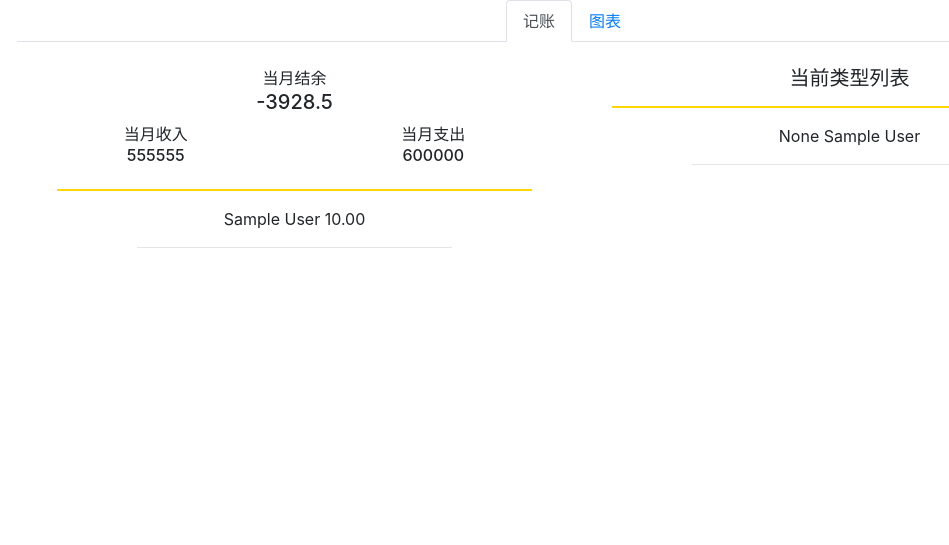
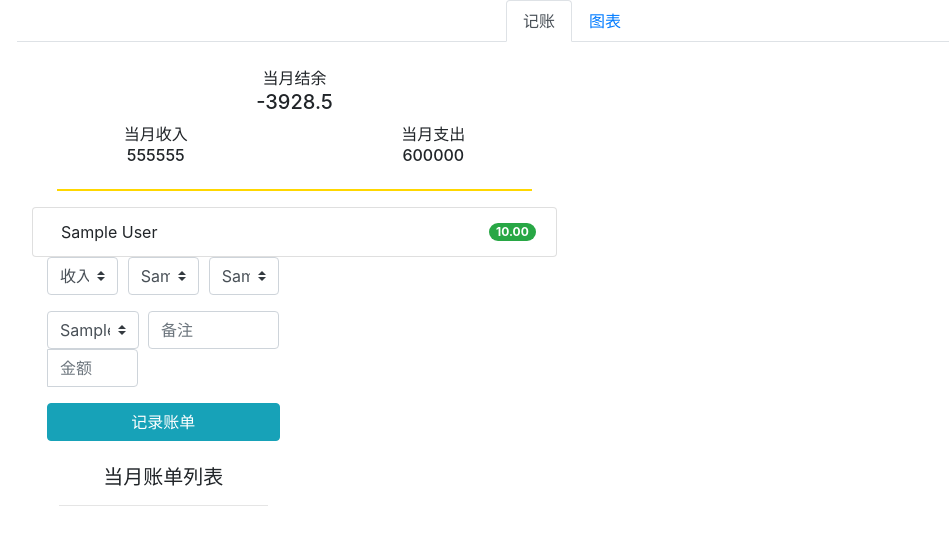
Before and after one commit to xiaohutuxian111/python_web, a Django app: page /accounting/ in a window 1280 px wide. Shown: the top 545 px of the page, without its empty margins (68-1017 px from the left). Run offline with Django 4.2, Linux system fonts and the light colour scheme; a user stored in the database is signed in; tables that the repository leaves empty hold one stand-in row (values such as "Sample post"); some libraries are stand-ins or nearby versions.

Commit message:
添加控件

```diff
--- a/djangoProject/rdie/accounting/models.py
+++ b/djangoProject/rdie/accounting/models.py
@@ -43,7 +43,7 @@ class Category(models.Model):
     category_type = models.CharField(choices=GATEGORY_TYPES, default=GATEGORY_TYPES[0][1], max_length=100)
 
     def __str__(self):
-        self.name
+        return  self.name
 
     class Meta:
         ordering = ['id']
--- a/djangoProject/rdie/accounting/views.py
+++ b/djangoProject/rdie/accounting/views.py
@@ -4,12 +4,18 @@ from .models import *
 
 
 def index(request):
-    # return render(request, 'accounting/index.html')
     all_accounts = Account.objects.all()
+    categories = Category.objects.all()
     sub_categories = SubGategory.objects.all()
+    currencies = Currency.objects.all()
+    ie_types = []
+    for t in Category.GATEGORY_TYPES:
+        ie_types.append(t[0])
     context = {
         'accounts': all_accounts,
-        'sub_categories': sub_categories
+        'categories': categories,
+        'sub_categories': sub_categories,
+        'currencies': currencies,
+        'ie_types': ie_types
     }
-    print(context)
     return render(request, 'accounting/index.html', context)
--- a/djangoProject/rdie/templates/accounting/index.html
+++ b/djangoProject/rdie/templates/accounting/index.html
@@ -3,9 +3,10 @@
 <html>
 <head>
     <meta charset="UTF-8">
-    <meta name="viewport" content="width=device-width, initial-scale=1" />
+    <meta name="viewport" content="width=device-width, initial-scale=1"/>
     <link href="https://cdn.jsdelivr.net/npm/bootstrap@4.5.3/dist/css/bootstrap.min.css" rel="stylesheet">
-    <link href="https://cdn.jsdelivr.net/npm/@fortawesome/fontawesome-free@5.15.1/css/fontawesome.min.css" rel="stylesheet">
+    <link href="https://cdn.jsdelivr.net/npm/@fortawesome/fontawesome-free@5.15.1/css/fontawesome.min.css"
+          rel="stylesheet">
     <script src="https://cdn.jsdelivr.net/npm/jquery@3.5.1/dist/jquery.min.js"></script>
     <script src="https://cdn.jsdelivr.net/npm/popper.js@1.16.1/dist/umd/popper.min.js"></script>
     <script src="https://cdn.jsdelivr.net/npm/bootstrap@4.5.3/dist/js/bootstrap.min.js"></script>
@@ -45,21 +46,65 @@
                     </div>
                     <hr width="90%" style="border:1px solid #FFD700;"/>
                     <div id="account-overview" align="center">
+                        <ul class="list-group">
                             {% for account in accounts %}
-                            <span>{{ account.name }}</span>
-                            <span>{{ account.amount }}</span>
-                            <hr width="60%"/>
+                            <li class="list-group-item d-flex justify-content-between align-items-center">
+                                {% if account.amount > 0 %}
+                                <span><i class="{{ account.icon }}"></i>&ensp;{{ account.name }}</span><span
+                                    class="badge badge-pill badge-success">{{ account.amount }}</span>
+                                {% else %}
+                                <span><i class="{{ account.icon }}"></i>&ensp;{{ account.name }}</span><span
+                                    class="badge badge-pill badge-danger">{{ account.amount }}</span>
+                                {% endif %}
+                            </li>
                             {% endfor %}
+                        </ul>
+                    </div>
+                    <div class="col-lg-6 mb-6" id="history-records-overview" align="center">
+                        <div class="form-row">
+                            <div class="col-md-4 mb-3">
+                                <select class="custom-select" id="ie-type-list">
+                                    {% for ie in ie_types %}
+                                    <option>{{ ie }}</option>
+                                    {% endfor %}
+                                </select>
+                            </div>
+                            <div class="col-md-4 mb-3">
+                                <select class="custom-select" id="category-list">
+                                    {% for c in categories %}
+                                    <option value="{{ c.id }}">{{ c.name }}</option>
+                                    {% endfor %}
+                                </select>
+                            </div>
+                            <div class="col-md-4 mb-3">
+                                <select class="custom-select" id="sub-category-list">
+                                    {% for sc in sub_categories %}
+                                    <option value="{{ sc.id }}">{{ sc.name }}</option>
+                                    {% endfor %}
+                                </select>
                             </div>
                         </div>
-                    <div class="col-lg-6 mb-6" id="category-overview" align="center">
-                        <h5>当前类型列表</h5>
-                        <hr width="90%" style="border:1px solid #FFD700;"/>
-                        {% for sub_category in sub_categories %}
-                        <span>{{ sub_category.parent }}</span>
-                        <span>{{ sub_category.name }}</span>
-                        <hr width="60%"/>
+                        <div class="form-row">
+                            <div class="col-md-5 mb-3">
+                                <div class="input-group">
+                                    <div class="input-group-prepend">
+                                        <select class="custom-select" id="currency-list">
+                                            {% for c in currencies %}
+                                            <option value="{{ c.id }}">{{ c.name }}</option>
                                             {% endfor %}
+                                        </select>
+                                    </div>
+                                    <input type="text" aria-label="Money Amount" placeholder="金额" class="form-control">
+                                </div>
+                            </div>
+                            <div class="col-md-7 mb-3">
+                                <input type="text" aria-label="Comment" placeholder="备注" class="form-control">
+                            </div>
+                        </div>
+                        <button type="submit" class="btn btn-info btn-block">记录账单</button>
+                        <br>
+                        <h5>当月账单列表</h5>
+                        <hr width="90%" class="main-separator"/>
                     </div>
                 </div>
             </div>
```
Also changed, not shown: djangoProject/rdie/accounting/admin.py (+5 -5 lines). Lines whose indentation alone changed are shown as unchanged.
